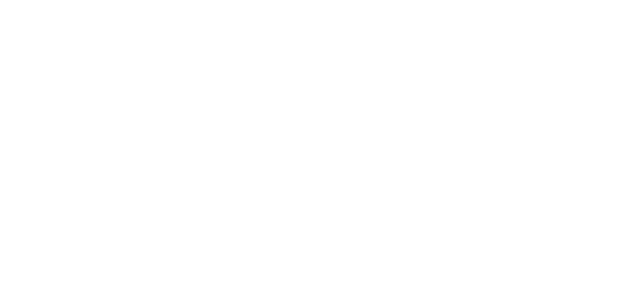
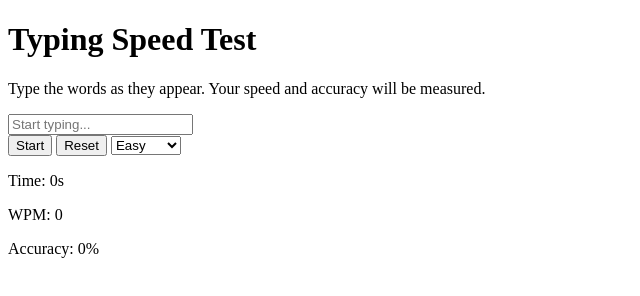
Before and after one commit to unstopablethinkerr/typing-speed-test, a plain HTML site: page index.html in a window 1280 px wide. Shown: the whole page, without its empty margins (0-640 px from the left). Drawn offline with Linux system fonts and the light colour scheme.

Commit message:
Update index.html

```diff
--- a/index.html
+++ b/index.html
@@ -1 +1,38 @@
-<!-- index -->
+<!DOCTYPE html>
+<html lang="en">
+<head>
+    <meta charset="UTF-8">
+    <meta name="viewport" content="width=device-width, initial-scale=1.0">
+    <title>Typing Speed Test</title>
+    <link rel="stylesheet" href="styles.css">
+</head>
+<body>
+    <div class="container">
+        <header>
+            <h1>Typing Speed Test</h1>
+        </header>
+        <section class="instructions">
+            <p>Type the words as they appear. Your speed and accuracy will be measured.</p>
+        </section>
+        <section class="game-area">
+            <p id="word-display"></p>
+            <input type="text" id="typing-input" placeholder="Start typing...">
+        </section>
+        <section class="controls">
+            <button id="start-button">Start</button>
+            <button id="reset-button">Reset</button>
+            <select id="difficulty-select">
+                <option value="easy">Easy</option>
+                <option value="medium">Medium</option>
+                <option value="hard">Hard</option>
+            </select>
+        </section>
+        <section class="stats">
+            <p>Time: <span id="time">0</span>s</p>
+            <p>WPM: <span id="wpm">0</span></p>
+            <p>Accuracy: <span id="accuracy">0</span>%</p>
+        </section>
+    </div>
+    <script src="script.js"></script>
+</body>
+</html>
```
